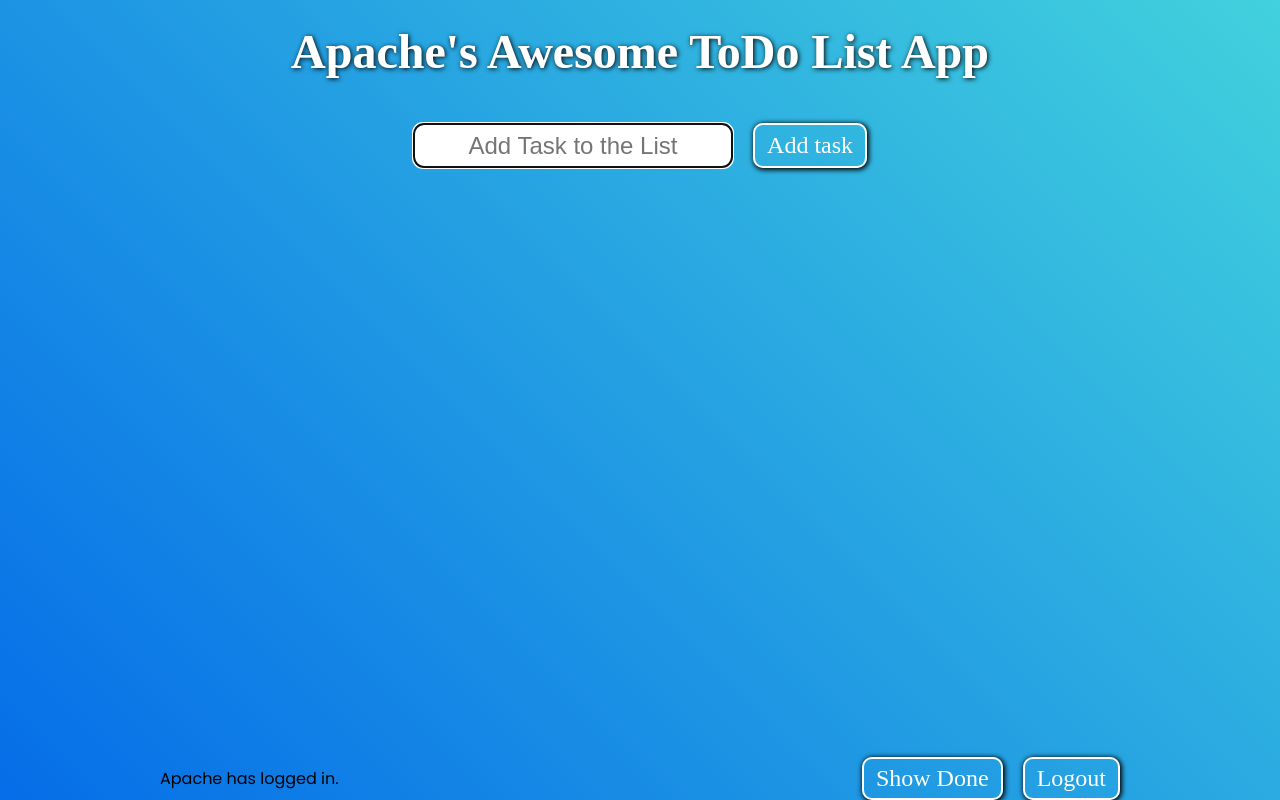
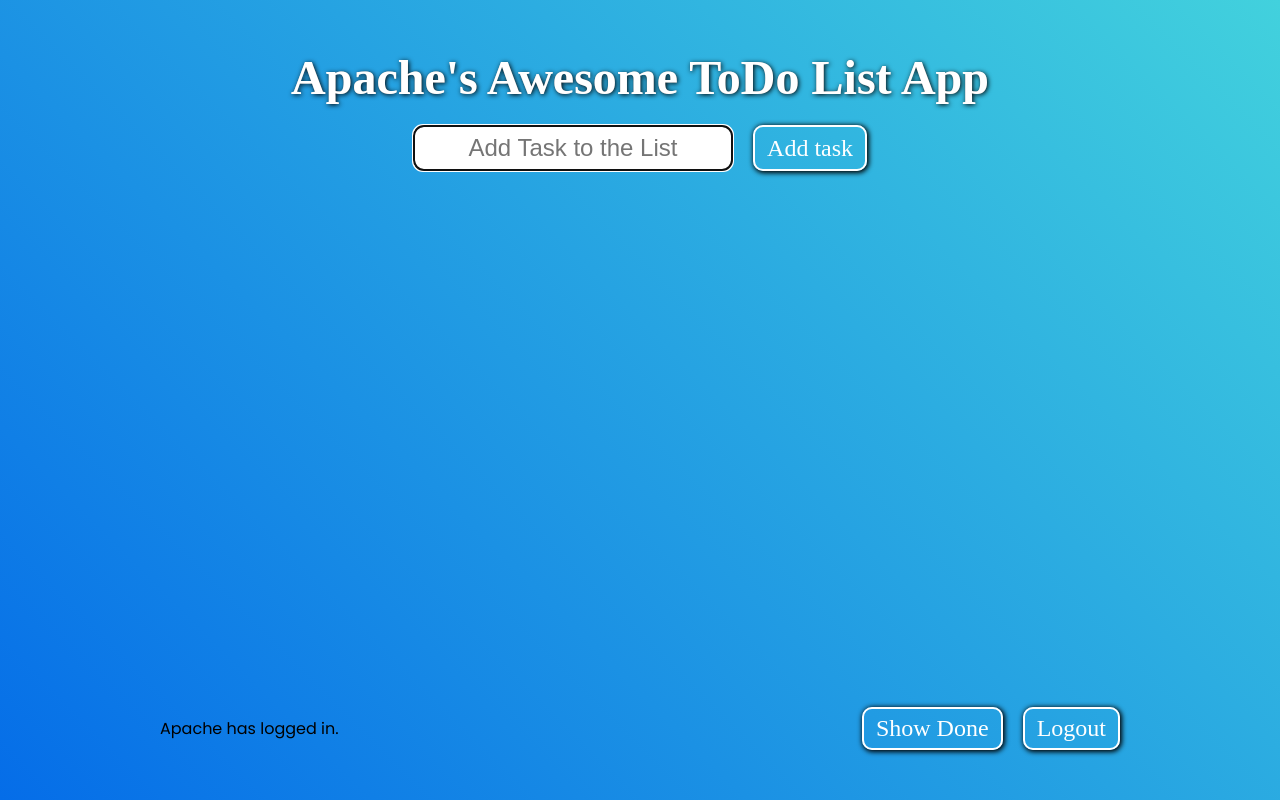
Before and after one commit to AllisterF1/m46-wk10-todos-front, a React (Create React App) app: page / in a window 1280 px wide. Built offline with nearby package versions, Linux system fonts and the light colour scheme; a web font is replaced by a local one.

Commit message:
chore: add padding to page

```diff
--- a/src/App.css
+++ b/src/App.css
@@ -17,6 +17,7 @@
     align-items: center;
     row-gap: 2ch;
     min-height: 100svh;
+    padding: 5ch;
     background: rgb(66, 209, 221);
     background: linear-gradient(225deg, rgba(66, 209, 221, 1) 0%, rgba(5, 109, 232, 1) 100%);
     font-family: 'Poppins', sans-serif;
@@ -27,7 +28,6 @@
  * Header Text Style
  **/
 h1 {
-    margin: 1ch;
     color: #ffffff;
     text-shadow: 1px 1px 5px black, 0px 0px 0px white;
     font-family: 'Kavoon', cursive;
```
